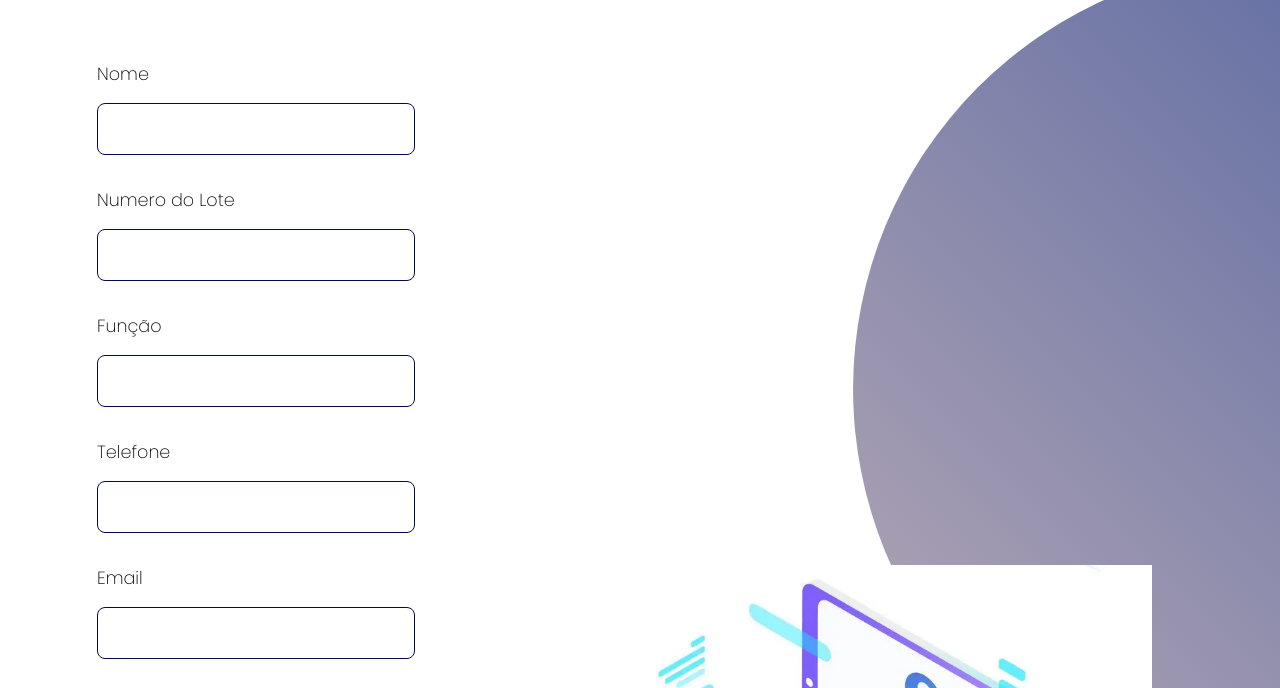
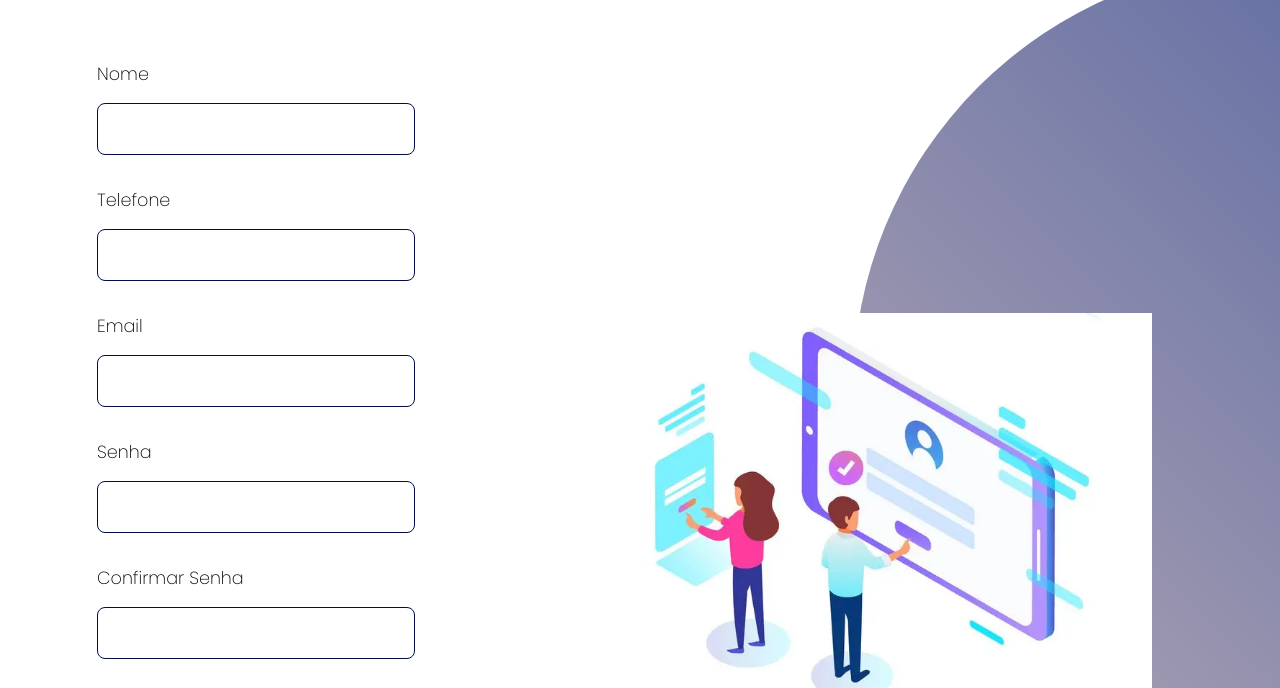
Before and after one commit to LucasTakamoto19/ControleDeEstoqueProduto, a plain HTML site: page cadastro/index.html in a window 1280 px wide. Shown: the part 91-779 px from the top of the page. Drawn offline with Linux system fonts and the light colour scheme.

```diff
--- a/cadastro/index.html
+++ b/cadastro/index.html
@@ -19,16 +19,6 @@
             <label for="name">
                 <span>Nome</span>
                 <input type="text" id="name" name="name">
-            </label>
-
-            <label for="numero do lote">
-                <span>Numero do Lote</span>
-                <input type="numero do lote" id="numero do lote" name="numero do lote">
-            </label>
-
-            <label for="funcao">
-                <span>Função</span>
-                <input type="funcao" id="funcao" name="funcao">
             </label>
 
             <label for="telefone">
```
